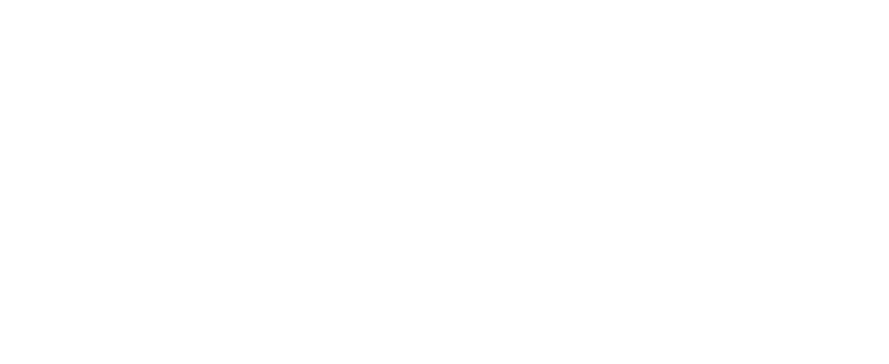
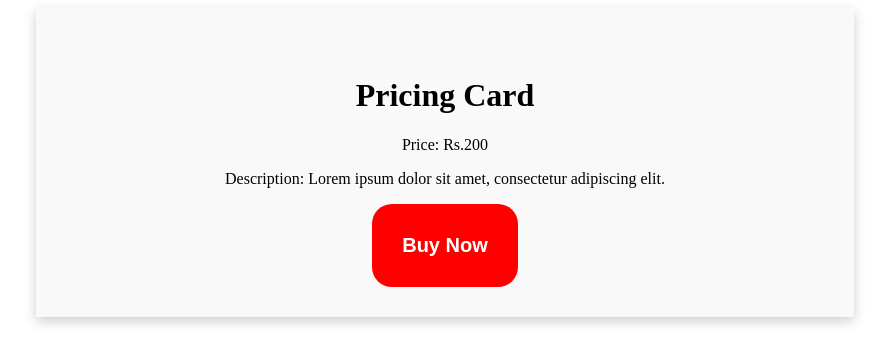
Before and after one commit to acciojob/pricing-card-kireetikotturu, a website: page main.html in a window 1280 px wide. Shown: the whole page, without its empty margins (195-1084 px from the left). Drawn offline with Linux system fonts and the light colour scheme.

Commit message:
created a submission

```diff
--- a/main.html
+++ b/main.html
@@ -8,6 +8,13 @@
 
 <body>
 	<!-- the entire body must be written by student -->
+	<div>
+		<img src="">
+		<h1>Pricing Card</h1>
+		<p>Price: Rs.200</p>
+		<p>Description: Lorem ipsum dolor sit amet, consectetur adipiscing elit.</p>
+		<button>Buy Now</button>
+	</div>
     <script type="text/javascript" src="./script.js">
 </script>
 
--- a/styles.css
+++ b/styles.css
@@ -1 +1,21 @@
 /*  your css code here. If applicable */
+div{
+width: 60%;
+padding: 30px;
+background-color: #f9f9f9;
+box-shadow: 0px 4px 12px rgb(0, 0, 0, 0.2);
+text-align: center;
+margin: auto;
+}
+img{
+width: 70%;
+}
+button{
+padding: 30px;
+font-size: 20px;
+font-weight: bold;
+background-color: red;
+color: white;
+border: none;
+border-radius: 20px;
+}
```
